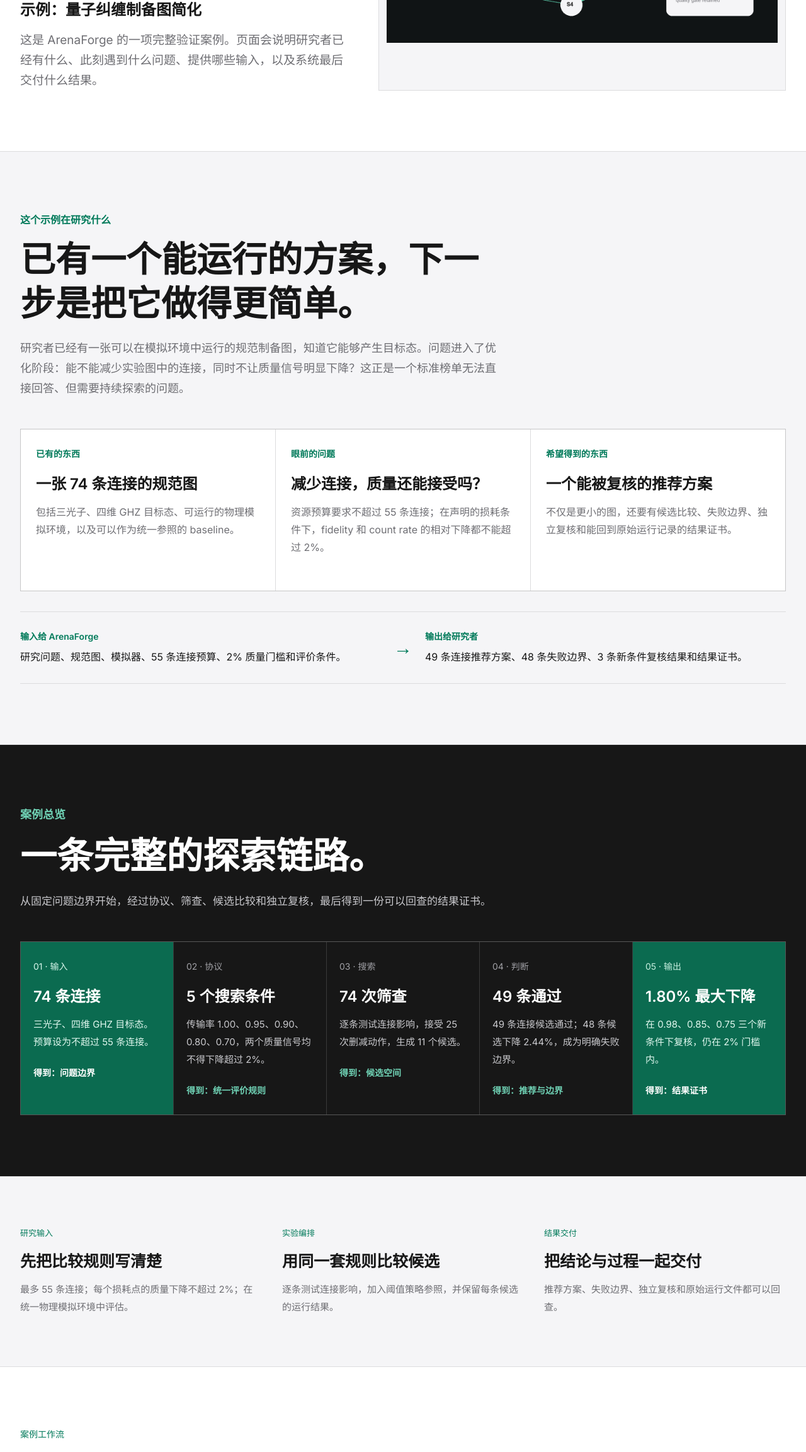
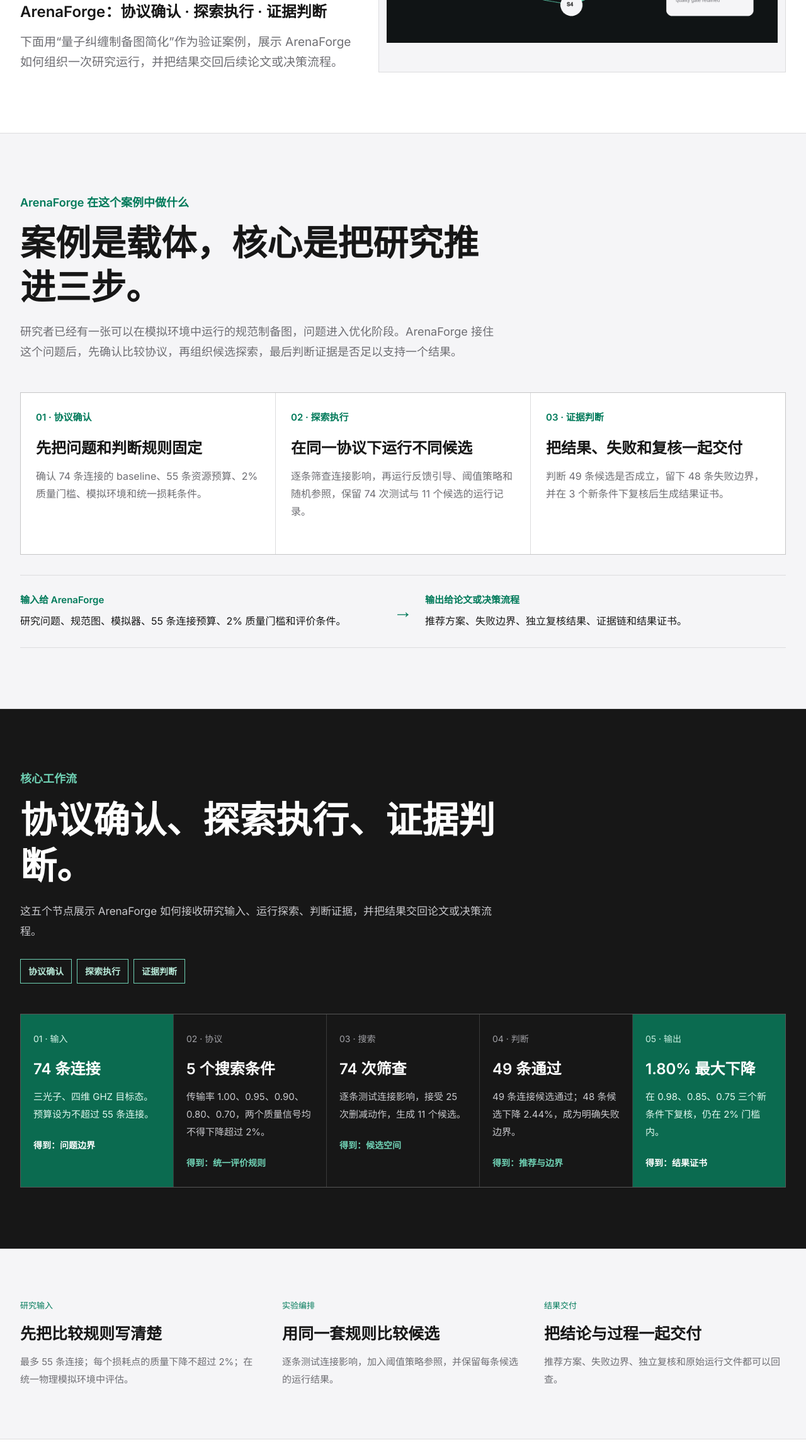
Before and after one commit to Yulivu/ArenaForge, an Astro site in the folder web/: page /ArenaForge/case in a window 1280 px wide. Shown: the part 494-2800 px from the top of the page at 63% size. Built offline with nearby package versions, Linux system fonts and the light colour scheme; Astro itself is replaced by a stand-in of ours.

Commit message:
Center case narrative on ArenaForge workflow

```diff
--- a/web/src/pages/case.astro
+++ b/web/src/pages/case.astro
@@ -12,10 +12,10 @@
   <main>
     <section class="mx-auto grid max-w-7xl gap-10 px-5 py-16 md:grid-cols-[.9fr_1.1fr] md:px-8 md:py-24">
       <div class="reveal self-center">
-        <p class="mb-6 inline-flex bg-forge px-4 py-2 text-[18px] font-semibold text-white">验证案例</p>
-        <h1 class="text-[50px] font-semibold leading-[1.06] text-ink md:text-[76px]">在质量门槛内，把 74 条连接压到 49 条。</h1>
-        <p class="mt-6 text-[24px] font-semibold leading-8 text-ink">示例：量子纠缠制备图简化</p>
-        <p class="mt-4 max-w-xl text-[19px] leading-8 text-muted">这是 ArenaForge 的一项完整验证案例。页面会说明研究者已经有什么、此刻遇到什么问题、提供哪些输入，以及系统最后交付什么结果。</p>
+        <p class="mb-6 inline-flex bg-forge px-4 py-2 text-[20px] font-semibold text-white">验证案例</p>
+        <h1 class="max-w-2xl text-[50px] font-semibold leading-[1.06] text-ink md:text-[76px]">把研究问题推进到可复查的结果。</h1>
+        <p class="mt-6 text-[24px] font-semibold leading-8 text-ink">ArenaForge：协议确认 · 探索执行 · 证据判断</p>
+        <p class="mt-4 max-w-xl text-[19px] leading-8 text-muted">下面用“量子纠缠制备图简化”作为验证案例，展示 ArenaForge 如何组织一次研究运行，并把结果交回后续论文或决策流程。</p>
       </div>
       <figure class="reveal m-0 border border-black/10 bg-paper p-3">
         <img src={`${base}assets/quantum-optics-case.png`} alt="根据推荐候选的真实连接数据绘制的量子纠缠制备图。" class="block h-auto w-full" width="1440" height="900" />
@@ -25,31 +25,31 @@
     <section class="border-y border-black/10 bg-paper">
       <div class="mx-auto max-w-7xl px-5 py-16 md:px-8 md:py-24">
         <div class="reveal max-w-3xl">
-          <p class="mb-4 text-[16px] font-semibold text-forge">这个示例在研究什么</p>
-          <h2 class="text-[38px] font-semibold leading-tight text-ink md:text-[56px]">已有一个能运行的方案，下一步是把它做得更简单。</h2>
-          <p class="mt-5 text-[18px] leading-8 text-muted">研究者已经有一张可以在模拟环境中运行的规范制备图，知道它能够产生目标态。问题进入了优化阶段：能不能减少实验图中的连接，同时不让质量信号明显下降？这正是一个标准榜单无法直接回答、但需要持续探索的问题。</p>
+          <p class="mb-4 text-[18px] font-semibold text-forge">ArenaForge 在这个案例中做什么</p>
+          <h2 class="text-[38px] font-semibold leading-tight text-ink md:text-[56px]">案例是载体，核心是把研究推进三步。</h2>
+          <p class="mt-5 text-[18px] leading-8 text-muted">研究者已经有一张可以在模拟环境中运行的规范制备图，问题进入优化阶段。ArenaForge 接住这个问题后，先确认比较协议，再组织候选探索，最后判断证据是否足以支持一个结果。</p>
         </div>
         <div class="reveal mt-12 grid gap-px border border-black/10 bg-black/10 md:grid-cols-3">
           <article class="bg-white px-6 py-7 md:min-h-64">
-            <p class="text-[14px] font-semibold text-forge">已有的东西</p>
-            <h3 class="mt-5 text-[24px] font-semibold text-ink">一张 74 条连接的规范图</h3>
-            <p class="mt-3 text-[16px] leading-7 text-muted">包括三光子、四维 GHZ 目标态、可运行的物理模拟环境，以及可以作为统一参照的 baseline。</p>
+            <p class="text-[15px] font-semibold text-forge">01 · 协议确认</p>
+            <h3 class="mt-5 text-[24px] font-semibold text-ink">先把问题和判断规则固定</h3>
+            <p class="mt-3 text-[16px] leading-7 text-muted">确认 74 条连接的 baseline、55 条资源预算、2% 质量门槛、模拟环境和统一损耗条件。</p>
           </article>
           <article class="bg-white px-6 py-7 md:min-h-64">
-            <p class="text-[14px] font-semibold text-forge">眼前的问题</p>
-            <h3 class="mt-5 text-[24px] font-semibold text-ink">减少连接，质量还能接受吗？</h3>
-            <p class="mt-3 text-[16px] leading-7 text-muted">资源预算要求不超过 55 条连接；在声明的损耗条件下，fidelity 和 count rate 的相对下降都不能超过 2%。</p>
+            <p class="text-[15px] font-semibold text-forge">02 · 探索执行</p>
+            <h3 class="mt-5 text-[24px] font-semibold text-ink">在同一协议下运行不同候选</h3>
+            <p class="mt-3 text-[16px] leading-7 text-muted">逐条筛查连接影响，再运行反馈引导、阈值策略和随机参照，保留 74 次测试与 11 个候选的运行记录。</p>
           </article>
           <article class="bg-white px-6 py-7 md:min-h-64">
-            <p class="text-[14px] font-semibold text-forge">希望得到的东西</p>
-            <h3 class="mt-5 text-[24px] font-semibold text-ink">一个能被复核的推荐方案</h3>
-            <p class="mt-3 text-[16px] leading-7 text-muted">不仅是更小的图，还要有候选比较、失败边界、独立复核和能回到原始运行记录的结果证书。</p>
+            <p class="text-[15px] font-semibold text-forge">03 · 证据判断</p>
+            <h3 class="mt-5 text-[24px] font-semibold text-ink">把结果、失败和复核一起交付</h3>
+            <p class="mt-3 text-[16px] leading-7 text-muted">判断 49 条候选是否成立，留下 48 条失败边界，并在 3 个新条件下复核后生成结果证书。</p>
           </article>
         </div>
         <div class="reveal mt-8 grid gap-5 border-y border-black/10 py-7 md:grid-cols-[1fr_auto_1fr] md:items-center">
-          <div><p class="text-[14px] font-semibold text-forge">输入给 ArenaForge</p><p class="mt-2 text-[16px] leading-7 text-ink">研究问题、规范图、模拟器、55 条连接预算、2% 质量门槛和评价条件。</p></div>
+          <div><p class="text-[15px] font-semibold text-forge">输入给 ArenaForge</p><p class="mt-2 text-[16px] leading-7 text-ink">研究问题、规范图、模拟器、55 条连接预算、2% 质量门槛和评价条件。</p></div>
           <div class="text-center text-[30px] text-forge" aria-hidden="true">→</div>
-          <div><p class="text-[14px] font-semibold text-forge">输出给研究者</p><p class="mt-2 text-[16px] leading-7 text-ink">49 条连接推荐方案、48 条失败边界、3 条新条件复核结果和结果证书。</p></div>
+          <div><p class="text-[15px] font-semibold text-forge">输出给论文或决策流程</p><p class="mt-2 text-[16px] leading-7 text-ink">推荐方案、失败边界、独立复核结果、证据链和结果证书。</p></div>
         </div>
       </div>
     </section>
@@ -57,9 +57,14 @@
     <section class="border-y border-black/10 bg-ink text-white">
       <div class="mx-auto max-w-7xl px-5 py-16 md:px-8 md:py-24">
         <div class="reveal max-w-3xl">
-          <p class="mb-4 text-[18px] font-semibold text-[#6fd1b4]">案例总览</p>
-          <h2 class="text-[38px] font-semibold leading-tight md:text-[58px]">一条完整的探索链路。</h2>
-          <p class="mt-5 text-[17px] leading-8 text-[#c9c9cd]">从固定问题边界开始，经过协议、筛查、候选比较和独立复核，最后得到一份可以回查的结果证书。</p>
+          <p class="mb-4 text-[18px] font-semibold text-[#6fd1b4]">核心工作流</p>
+          <h2 class="text-[38px] font-semibold leading-tight md:text-[58px]">协议确认、探索执行、证据判断。</h2>
+          <p class="mt-5 text-[17px] leading-8 text-[#c9c9cd]">这五个节点展示 ArenaForge 如何接收研究输入、运行探索、判断证据，并把结果交回论文或决策流程。</p>
+          <div class="mt-7 flex flex-wrap gap-2 text-[14px] font-semibold">
+            <span class="border border-[#6fd1b4] px-3 py-2 text-[#b8ead9]">协议确认</span>
+            <span class="border border-[#6fd1b4] px-3 py-2 text-[#b8ead9]">探索执行</span>
+            <span class="border border-[#6fd1b4] px-3 py-2 text-[#b8ead9]">证据判断</span>
+          </div>
         </div>
         <div class="reveal mt-12 grid gap-px overflow-hidden border border-white/15 bg-white/15 md:grid-cols-5">
           <article class="bg-[#0b6b50] px-5 py-7 md:min-h-64">
@@ -108,37 +113,37 @@
 
     <section class="mx-auto max-w-7xl px-5 py-16 md:px-8 md:py-24">
       <div class="reveal max-w-3xl">
-        <p class="mb-4 text-[14px] font-medium text-forge">案例工作流</p>
-        <h2 class="text-[36px] font-semibold leading-tight text-ink md:text-[52px]">这项探索怎样一步步走到推荐结果。</h2>
-        <p class="mt-5 text-[17px] leading-8 text-muted">每个阶段接收上一阶段的产物，再留下能被下一阶段使用和复查的记录。这里展示的是这次实际运行的流程，而不是事后编排的叙述。</p>
+        <p class="mb-4 text-[18px] font-semibold text-forge">三段核心流程的实际展开</p>
+        <h2 class="text-[36px] font-semibold leading-tight text-ink md:text-[52px]">每一步都接住上一阶段的产物。</h2>
+        <p class="mt-5 text-[17px] leading-8 text-muted">下面按协议确认、探索执行、证据判断展开这次运行。每一步都留下可供下一步使用的记录，而不是只在最后保留一个数字。</p>
       </div>
       <div class="reveal mt-12 border-y border-black/10">
         <article class="grid gap-5 border-b border-black/10 py-8 md:grid-cols-[5rem_1fr_1.45fr_1fr] md:gap-8">
-          <p class="text-[13px] font-medium text-forge">01</p>
+          <p class="text-[13px] font-medium text-forge">01 · 协议确认</p>
           <div><h3 class="text-[21px] font-semibold text-ink">定义问题</h3><p class="mt-2 text-[14px] text-muted">研究者先给出边界。</p></div>
           <p class="text-[15px] leading-7 text-muted">从 74 条连接的规范制备图开始，目标是在三光子、四维 GHZ 任务中把连接数压到 55 条以内，同时让 fidelity 和 count rate 的下降始终不超过 2%。</p>
           <p class="text-[15px] leading-7 text-ink"><span class="font-medium text-forge">留下：</span>目标态、资源上限、质量门槛和基线图</p>
         </article>
         <article class="grid gap-5 border-b border-black/10 py-8 md:grid-cols-[5rem_1fr_1.45fr_1fr] md:gap-8">
-          <p class="text-[13px] font-medium text-forge">02</p>
+          <p class="text-[13px] font-medium text-forge">02 · 协议确认</p>
           <div><h3 class="text-[21px] font-semibold text-ink">固定协议</h3><p class="mt-2 text-[14px] text-muted">确定所有候选的比较方法。</p></div>
           <p class="text-[15px] leading-7 text-muted">系统在统一物理模拟环境中，固定 1.00、0.95、0.90、0.80、0.70 五个搜索传输率。每个候选都与同一基线对照，先检查连接预算，再检查两个质量信号。</p>
           <p class="text-[15px] leading-7 text-ink"><span class="font-medium text-forge">留下：</span>可重复的评价协议与停止条件</p>
         </article>
         <article class="grid gap-5 border-b border-black/10 py-8 md:grid-cols-[5rem_1fr_1.45fr_1fr] md:gap-8">
-          <p class="text-[13px] font-medium text-forge">03</p>
+          <p class="text-[13px] font-medium text-forge">03 · 探索执行</p>
           <div><h3 class="text-[21px] font-semibold text-ink">筛查连接</h3><p class="mt-2 text-[14px] text-muted">先知道哪些删减值得继续。</p></div>
           <p class="text-[15px] leading-7 text-muted">对基线中的 74 条连接逐条做单边删减测试，记录每次删减后的最大质量下降。系统按边际影响排序，接受 25 次满足当前约束的删减动作。</p>
           <p class="text-[15px] leading-7 text-ink"><span class="font-medium text-forge">留下：</span>连接影响排序、25 条可继续探索的动作</p>
         </article>
         <article class="grid gap-5 border-b border-black/10 py-8 md:grid-cols-[5rem_1fr_1.45fr_1fr] md:gap-8">
-          <p class="text-[13px] font-medium text-forge">04</p>
+          <p class="text-[13px] font-medium text-forge">04 · 探索执行</p>
           <div><h3 class="text-[21px] font-semibold text-ink">生成并比较候选</h3><p class="mt-2 text-[14px] text-muted">让不同策略接受同一判断。</p></div>
           <p class="text-[15px] leading-7 text-muted">在反馈引导删减之外，系统同时保留 8 个阈值策略和随机扰动参照，形成 11 个候选。预算失败、质量失败和通过的候选都被记录下来。</p>
           <p class="text-[15px] leading-7 text-ink"><span class="font-medium text-forge">留下：</span>候选比较表、可行区与失败边界</p>
         </article>
         <article class="grid gap-5 py-8 md:grid-cols-[5rem_1fr_1.45fr_1fr] md:gap-8">
-          <p class="text-[13px] font-medium text-forge">05</p>
+          <p class="text-[13px] font-medium text-forge">05 · 证据判断</p>
           <div><h3 class="text-[21px] font-semibold text-ink">独立复核与交付</h3><p class="mt-2 text-[14px] text-muted">最后确认推荐结论能否保留。</p></div>
           <p class="text-[15px] leading-7 text-muted">推荐候选不直接复用搜索条件，而是在 0.98、0.85、0.75 三个新传输率下重新评估。复核通过后，系统把结论、失败记录、搜索轨迹和证据关系写入结果包。</p>
           <p class="text-[15px] leading-7 text-ink"><span class="font-medium text-forge">留下：</span>推荐方案、结果证书和可复查原始记录</p>
@@ -150,7 +155,7 @@
       <div class="mx-auto max-w-7xl px-5 py-16 md:px-8 md:py-24">
       <div class="reveal grid gap-12 md:grid-cols-[.9fr_1.1fr]">
         <div>
-          <p class="mb-4 text-[14px] font-medium text-forge">为什么选这个问题</p>
+          <p class="mb-4 text-[18px] font-semibold text-forge">协议确认 · 研究输入</p>
           <h2 class="text-[36px] font-semibold leading-tight text-ink md:text-[52px]">更简单的实验图，是否还能保持可接受的质量？</h2>
           <p class="mt-5 text-[17px] leading-8 text-muted">这个问题没有现成的标准榜单。研究者需要自己定义实验资源、损耗条件、质量门槛和什么结果值得保留，随后才能让探索真正开始。</p>
         </div>
@@ -166,7 +171,7 @@
 
     <section class="mx-auto max-w-7xl px-5 py-16 md:px-8 md:py-24">
       <div class="reveal max-w-3xl">
-        <p class="mb-4 text-[14px] font-medium text-forge">搜索过程</p>
+        <p class="mb-4 text-[18px] font-semibold text-forge">探索执行</p>
         <h2 class="text-[36px] font-semibold leading-tight text-ink md:text-[52px]">系统没有直接猜一个答案。</h2>
         <p class="mt-5 text-[17px] leading-8 text-muted">它先建立基线，再筛查每条连接的影响，随后用多个策略生成候选。每次保留或拒绝都由同一套预算与质量规则决定。</p>
       </div>
@@ -182,7 +187,7 @@
     <section class="border-y border-black/10 bg-paper">
       <div class="mx-auto max-w-7xl px-5 py-16 md:px-8 md:py-24">
         <div class="reveal flex flex-col justify-between gap-6 md:flex-row md:items-end">
-          <div class="max-w-2xl"><p class="mb-4 text-[14px] font-medium text-forge">候选空间</p><h2 class="text-[36px] font-semibold leading-tight text-ink md:text-[52px]">11 个候选放在同一张图里比较。</h2></div>
+          <div class="max-w-2xl"><p class="mb-4 text-[18px] font-semibold text-forge">探索执行 · 候选空间</p><h2 class="text-[36px] font-semibold leading-tight text-ink md:text-[52px]">11 个候选放在同一张图里比较。</h2></div>
           <p class="max-w-md text-[15px] leading-7 text-muted">横轴越左，实验图越简单；纵轴越低，质量下降越小。左下角是本次协议允许的可行区域。</p>
         </div>
         <figure class="reveal mt-10 m-0 border border-black/10 bg-white p-3">
@@ -199,7 +204,7 @@
     <section class="bg-ink text-white">
       <div class="mx-auto max-w-7xl px-5 py-16 md:px-8 md:py-24">
         <div class="reveal flex flex-col justify-between gap-8 md:flex-row md:items-end">
-          <div class="max-w-2xl"><p class="mb-4 text-[14px] font-medium text-[#6fd1b4]">运行结果</p><h2 class="text-[38px] font-semibold leading-tight md:text-[56px]">推荐方案把连接数降到 49 条。</h2></div>
+          <div class="max-w-2xl"><p class="mb-4 text-[18px] font-semibold text-[#6fd1b4]">证据判断</p><h2 class="text-[38px] font-semibold leading-tight md:text-[56px]">系统判断哪些结果可以交付。</h2></div>
           <p class="max-w-md text-[16px] leading-7 text-[#c9c9cd]">推荐结论来自同一协议下的候选比较，随后在搜索外的损耗条件中再次复核。</p>
         </div>
         <div class="reveal mt-12 grid divide-y divide-white/15 border-y border-white/15 sm:grid-cols-2 lg:grid-cols-5 lg:divide-x lg:divide-y-0">
@@ -215,7 +220,7 @@
     <section class="mx-auto max-w-7xl px-5 py-16 md:px-8 md:py-24">
       <div class="reveal grid gap-10 md:grid-cols-[.85fr_1.15fr]">
         <div>
-          <p class="mb-4 text-[14px] font-medium text-forge">独立复核</p>
+          <p class="mb-4 text-[18px] font-semibold text-forge">证据判断 · 独立复核</p>
           <h2 class="text-[36px] font-semibold leading-tight text-ink md:text-[50px]">不在搜索里使用的条件，也要重新通过。</h2>
           <p class="mt-5 text-[16px] leading-8 text-muted">最终方案没有直接复用搜索损耗点，而是在 0.98、0.85、0.75 三个新条件下重新评估。最大质量下降为 1.80%，仍在 2% 门槛内。</p>
         </div>
@@ -232,7 +237,7 @@
 
     <section class="mx-auto max-w-7xl px-5 py-16 md:px-8 md:py-24">
       <div class="reveal flex flex-col justify-between gap-5 md:flex-row md:items-end">
-        <div><p class="mb-4 text-[14px] font-medium text-forge">候选比较</p><h2 class="text-[36px] font-semibold leading-tight text-ink md:text-[50px]">最后留下什么。</h2></div>
+        <div><p class="mb-4 text-[18px] font-semibold text-forge">证据判断 · 候选取舍</p><h2 class="text-[36px] font-semibold leading-tight text-ink md:text-[50px]">最后留下什么。</h2></div>
         <p class="max-w-md text-[15px] leading-7 text-muted">推荐、保留和淘汰均由预先声明的预算与质量门槛决定。</p>
       </div>
       <div class="reveal mt-10 overflow-x-auto border-y border-black/10">
@@ -264,7 +269,7 @@
 
     <section class="border-t border-black/10 bg-paper">
       <div class="mx-auto flex max-w-7xl flex-col gap-7 px-5 py-14 md:flex-row md:items-center md:justify-between md:px-8">
-        <div class="reveal"><p class="text-[14px] font-medium text-forge">核对原始记录</p><h2 class="mt-2 text-[28px] font-semibold text-ink">搜索轨迹、结果证书和运行文件都在仓库中。</h2></div>
+        <div class="reveal"><p class="text-[18px] font-semibold text-forge">交付到后续研究</p><h2 class="mt-2 text-[28px] font-semibold text-ink">搜索轨迹、结果证书和运行文件都在仓库中。</h2></div>
         <div class="reveal flex flex-wrap gap-3">
           <a href="https://github.com/Yulivu/ArenaForge/blob/master/examples/quantum_optics_open_exploration/artifacts/search_trace.json" target="_blank" rel="noreferrer" class="rounded-md border border-black/15 px-4 py-3 text-[14px] font-medium text-ink no-underline hover:bg-white">搜索轨迹</a>
           <a href="https://github.com/Yulivu/ArenaForge/blob/master/examples/quantum_optics_open_exploration/artifacts/evidence.json" target="_blank" rel="noreferrer" class="rounded-md border border-black/15 px-4 py-3 text-[14px] font-medium text-ink no-underline hover:bg-white">证据记录</a>
```
